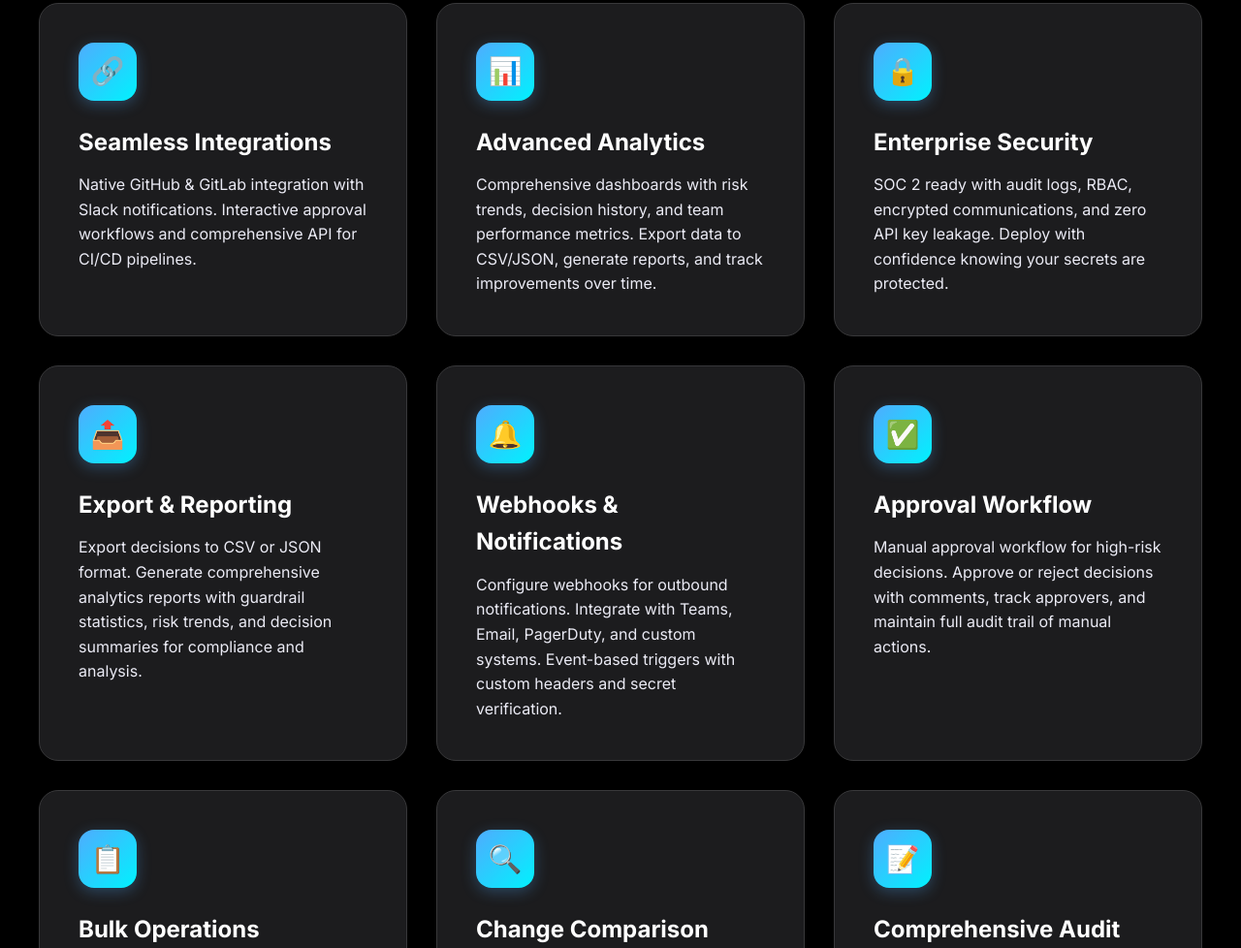
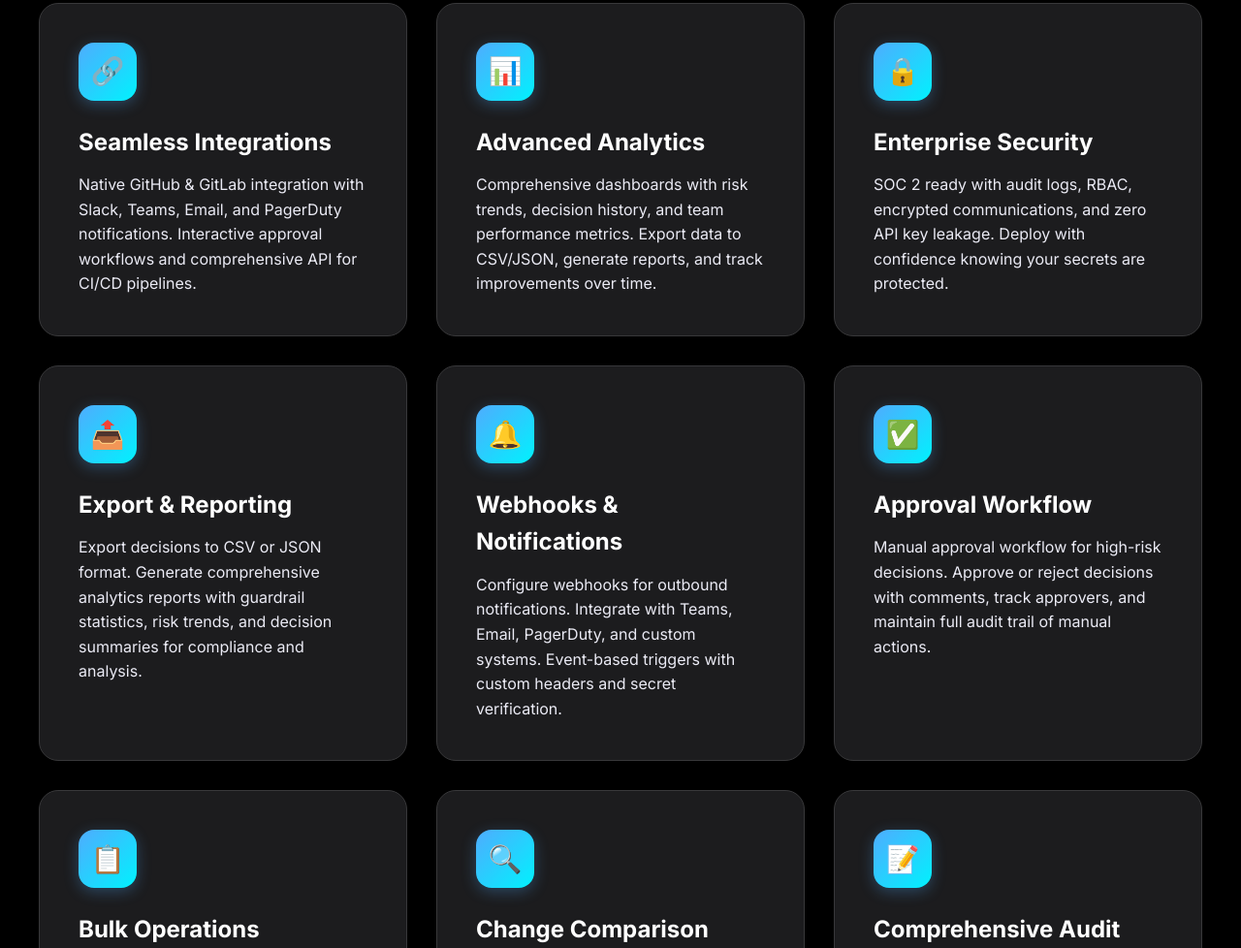
Before and after one commit to amarkdotdev/patchpulse, a plain HTML site: page website/index.html in a window 1280 px wide. Shown: the part 1706-2684 px from the top of the page at 97% size. Drawn offline with Linux system fonts and the light colour scheme.

Commit message:
Update integrations description on homepage to include Teams, Email, and PagerDuty

```diff
--- a/website/index.html
+++ b/website/index.html
@@ -926,7 +926,7 @@
                     <div class="feature-icon">🔗</div>
                     <h3 class="feature-title">Seamless Integrations</h3>
                     <p class="feature-description">
-                        Native GitHub & GitLab integration with Slack notifications. Interactive approval workflows and comprehensive API for CI/CD pipelines.
+                        Native GitHub & GitLab integration with Slack, Teams, Email, and PagerDuty notifications. Interactive approval workflows and comprehensive API for CI/CD pipelines.
                     </p>
                 </div>
                 <div class="feature-card fade-in">
```
